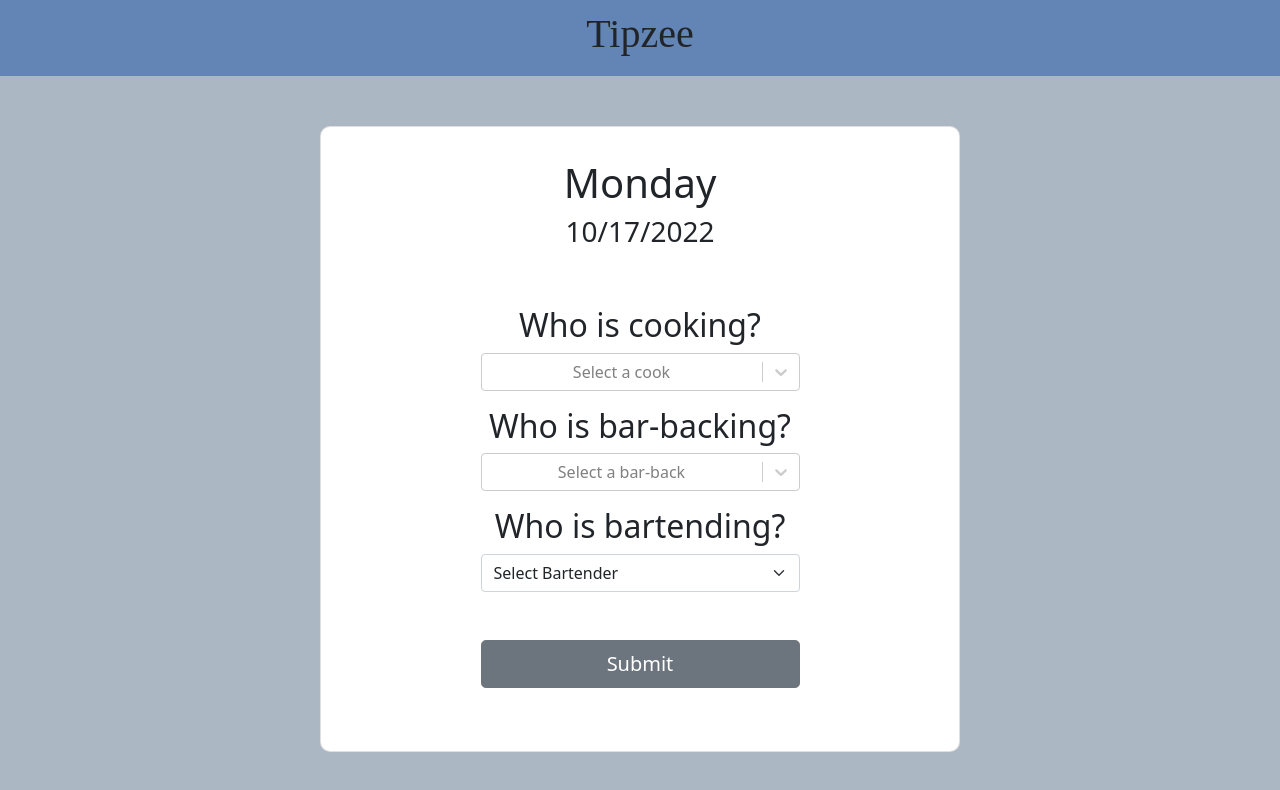
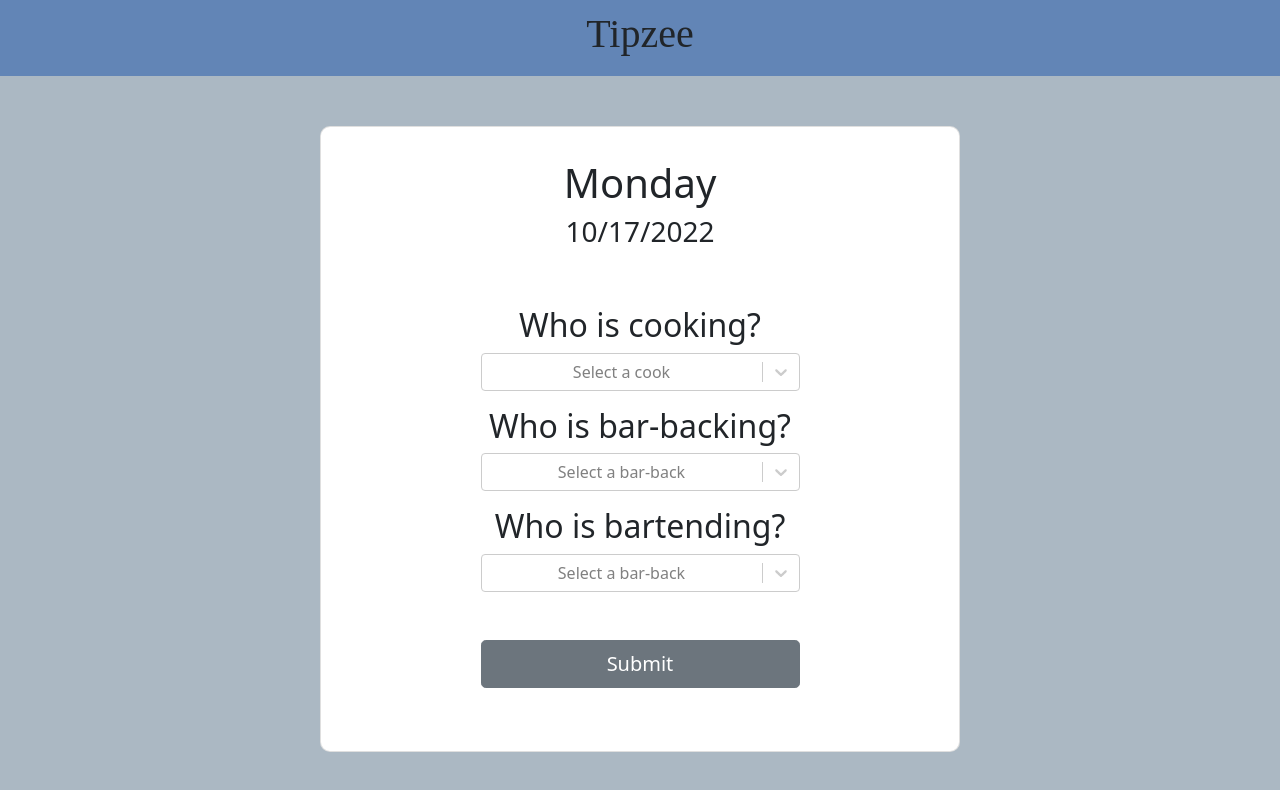
Before and after one commit to afrochef22/tipzee, a React (Create React App) app: page / in a window 1280 px wide. Shown: the top 790 px of the page. Built offline with nearby package versions, Linux system fonts and the light colour scheme; a web font is replaced by a local one.

Commit message:
Added Bartender component and refactored

```diff
--- a/src/App.js
+++ b/src/App.js
@@ -7,24 +7,24 @@
 const App = () => {
 	const enteredTips = {
 		bartenders: [
-			{ value: "", text: "Select Bartender", disabled: true },
-			{ value: "Ashanti Rogers", text: "Ashanti Rogers", tipsCollected: 0 },
-			{ value: "Michelle Rogers", text: "Michelle Rogers", tipsCollected: 0 },
-			{ value: "David Perricone", text: "David Perricone", tipsCollected: 0 },
-			{ value: "Hayley Pond", text: "Hayley Pond", tipsCollected: 0 },
-			{ value: "Jose Verde", text: "Jose Verde", tipsCollected: 0 },
-			{ value: "Kristin Lorenz", text: "Kristin Lorenz", tipsCollected: 0 },
-			{ value: "Michael Martin", text: "Micheal Martin", tipsCollected: 0 },
+			// { value: "", text: "Select Bartender", disabled: true },
+			{ value: "Ashanti Rogers", label: "Ashanti Rogers", tipsCollected: 0 },
+			{ value: "Michelle Rogers", label: "Michelle Rogers", tipsCollected: 0 },
+			{ value: "David Perricone", label: "David Perricone", tipsCollected: 0 },
+			{ value: "Hayley Pond", label: "Hayley Pond", tipsCollected: 0 },
+			{ value: "Jose Verde", label: "Jose Verde", tipsCollected: 0 },
+			{ value: "Kristin Lorenz", label: "Kristin Lorenz", tipsCollected: 0 },
+			{ value: "Michael Martin", label: "Micheal Martin", tipsCollected: 0 },
 			{
 				value: "Rachel Van Der Pol",
-				text: "Rachel Van Der Pol",
+				label: "Rachel Van Der Pol",
 				tipsCollected: 0,
 			},
-			{ value: "Andre Jalaian", text: "Andre Jalaian", tipsCollected: 0 },
-			{ value: "Erik Zinkel", text: "Erik Zinkel", tipsCollected: 0 },
-			{ value: "Aaron Montaigne", text: "Aaron Montaigne", tipsCollected: 0 },
-			{ value: "Charlie Miller", text: "Charlie Miller", tipsCollected: 0 },
-			{ value: "Tony Crouse", text: "Tony Crouse", tipsCollected: 0 },
+			{ value: "Andre Jalaian", label: "Andre Jalaian", tipsCollected: 0 },
+			{ value: "Erik Zinkel", label: "Erik Zinkel", tipsCollected: 0 },
+			{ value: "Aaron Montaigne", label: "Aaron Montaigne", tipsCollected: 0 },
+			{ value: "Charlie Miller", label: "Charlie Miller", tipsCollected: 0 },
+			{ value: "Tony Crouse", label: "Tony Crouse", tipsCollected: 0 },
 		],
 
 		barBacks: [
@@ -71,10 +71,14 @@
 	};
 
 	const removeWorkingBartender = (employee) => {
+		if (employee.length > 1) {
+			setWorkingBartender([]);
+		} else {
 			const newList = newWorkingBartenders.filter(
 				(bartender) => !bartender.includes(employee)
 			);
 			setWorkingBartender([...newList]);
+		}
 	};
 
 	const addWorkingBarBackHandler = (barBack) => {
@@ -83,18 +87,15 @@
 	};
 
 	const removeWorkingBarBack = (employee) => {
-
 		if (employee.length > 1) {
-
-			setWorkingBarBack([])
-		}else{
+			setWorkingBarBack([]);
+		} else {
 			const newList = workingBarBack.filter(
 				(barBack) => !barBack.includes(employee)
 			);
 			setWorkingBarBack([...newList]);
+		}
 	};
-		}
-
 
 	const addWorkingCookHandler = (cook) => {
 		setWorkingCook([...workingCook, cook]);
@@ -103,9 +104,8 @@
 
 	const removeWorkingCook = (employee) => {
 		if (employee.length > 1) {
-
-			setWorkingCook([])
-		}else{
+			setWorkingCook([]);
+		} else {
 			const newList = workingCook.filter((cook) => !cook.includes(employee));
 			setWorkingCook([...newList]);
 		}
--- a/src/components/Barback.js
+++ b/src/components/Barback.js
@@ -1,47 +1,33 @@
 import React, { useState } from "react";
 import { FormGroup, Input, Button, InputGroup } from "reactstrap";
-import Select from 'react-select';
+import Select from "react-select";
 import "./Barback.css";
 
 const BarBack = (props) => {
 	const [selected, setSelected] = useState("");
 
 	const addWorkingBarBack = (e) => {
+		if (e.length < props.workingBarBack.length) {
+			const l = e.map((barBack) => barBack.value);
 
-
-        if (e.length < props.workingBarBack.length) {
-
-            const l = e.map(barBack => barBack.value)
-
-
-              const array1 = props.workingBarBack.filter(function(item) {
+			const barBackToBeRemoved = props.workingBarBack.filter(function (item) {
 				return !l.includes(item);
-              })
-              props.removeWorkingBarBack(array1);
-
-
-        }
-         else{
+			});
+			props.removeWorkingBarBack(barBackToBeRemoved);
+		} else {
 			for (let i = 0; i < e.length; i++) {
 				props.newWorkingBarBack(e[i].value);
 			}
-
 		}
-
 	};
-
-
 
 	const barBacks = props.tips.barBacks
 		.filter((cook) => !props.workingCook.includes(cook.value))
-						.filter(
-							(bartender) => !props.workingBartender.includes(bartender.value)
-						)
+		.filter((bartender) => !props.workingBartender.includes(bartender.value))
 		.filter((barBack) => !props.workingBarBack.includes(barBack.value))
 		.map((barBack, i) => {
-                            return barBack
-                        })
-
+			return barBack;
+		});
 
 	return (
 		<div>
@@ -58,8 +44,6 @@
 					placeholder="Select a bar-back"
 					onChange={addWorkingBarBack}
 				/>
-
-
 			</FormGroup>
 		</div>
 	);
--- /dev/null
+++ b/src/components/Bartender.js
@@ -0,0 +1,51 @@
+import React, { useState } from "react";
+import { FormGroup } from "reactstrap";
+import Select from "react-select";
+import "./Barback.css";
+
+const Bartender = (props) => {
+	const addWorkingBartender = (e) => {
+		if (e.length < props.workingBartender.length) {
+			const l = e.map((bartender) => bartender.value);
+
+			const bartenderToBeRemoved = props.workingBartender.filter(function (
+				item
+			) {
+				return !l.includes(item);
+			});
+			props.removeWorkingBartender(bartenderToBeRemoved);
+		} else {
+			for (let i = 0; i < e.length; i++) {
+				props.newWorkingBartender(e[i].value);
+			}
+		}
+	};
+	const bartenders = props.tips.bartenders
+		.filter((cook) => !props.workingCook.includes(cook.value))
+		.filter((barBack) => !props.workingBarBack.includes(barBack.value))
+		.filter((bartender) => !props.workingBartender.includes(bartender.value))
+		.map((bartender, i) => {
+			return bartender;
+		});
+
+	return (
+		<div>
+			<FormGroup>
+				<h2 htmlFor="exampleSelect">Who is bartending?</h2>
+
+				<Select
+					options={bartenders}
+					key={bartenders.value}
+					isMulti
+					closeMenuOnSelect={false}
+					allowSelectAll={true}
+					hideSelectedOptions={false}
+					placeholder="Select a bar-back"
+					onChange={addWorkingBartender}
+				/>
+			</FormGroup>
+		</div>
+	);
+};
+
+export default Bartender;
--- a/src/components/Cook.js
+++ b/src/components/Cook.js
@@ -1,28 +1,22 @@
 import React, { useState } from "react";
 import { FormGroup, Input, Button, InputGroup } from "reactstrap";
-import Select from 'react-select';
+import Select from "react-select";
 import "./Cook.css";
 
 const Cook = (props) => {
 	const [selected, setSelected] = useState("");
 	const addWorkingCook = (e) => {
 		if (e.length < props.workingCook.length) {
+			const l = e.map((cook) => cook.value);
 
-            const l = e.map(cook => cook.value)
-
-
-              const array1 = props.workingCook.filter(function(item) {
+			const cookToBeRemoved = props.workingCook.filter(function (item) {
 				return !l.includes(item);
-              })
-              props.removeWorkingCook(array1);
-
-
-        }
-         else{
+			});
+			props.removeWorkingCook(cookToBeRemoved);
+		} else {
 			for (let i = 0; i < e.length; i++) {
 				props.newWorkingCook(e[i].value);
 			}
-
 		}
 	};
 
@@ -33,54 +27,17 @@
 	};
 
 	const cooks = props.tips.cooks
-	.filter(
-		(bartender) => !props.workingBartender.includes(bartender.value)
-	)
+		.filter((bartender) => !props.workingBartender.includes(bartender.value))
 		.filter((barBack) => !props.workingBarBack.includes(barBack.value))
 		.filter((cook) => !props.workingCook.includes(cook.value))
 		.map((cook, i) => {
-		return cook
-	})
+			return cook;
+		});
 
 	return (
 		<div>
 			<FormGroup>
 				<h2>Who is cooking?</h2>
-				{/* {props.workingCook.map((cook, i) => (
-					<InputGroup
-						className="select-bartender"
-						key={cook}
-						onSubmit={removeHandler}
-					>
-						<Input readOnly defaultValue={cook} id={cook} />
-						<Button color="danger" value={cook} onClick={removeHandler}>
-							Remove
-						</Button>
-					</InputGroup>
-				))}
-				<Input
-					id=""
-					type="select"
-					value={""}
-					placeholder="Select a cook"
-					onChange={addWorkingCook}
-				>
-					{props.tips.cooks
-						.filter(
-							(bartender) => !props.workingBartender.includes(bartender.value)
-						)
-						.filter((barBack) => !props.workingBarBack.includes(barBack.value))
-						.filter((cook) => !props.workingCook.includes(cook.value))
-						.map((cook, i) => (
-							<option
-								disabled={cook.disabled}
-								key={cook.value}
-								value={cook.value}
-							>
-								{cook.text}
-							</option>
-						))}
-				</Input> */}
 
 				<Select
 					options={cooks}
--- a/src/components/TipBreakDown.js
+++ b/src/components/TipBreakDown.js
@@ -1,10 +1,18 @@
-import React from "react";
+import React, { useState } from "react";
 
 import { Card, Col, FormGroup, Label, Button } from "reactstrap";
 import "./TipBreakDown.css";
 import "bootstrap/dist/css/bootstrap.min.css";
 
 const TipBreakDown = (props) => {
+	const [numberOfBartenders, setNumberOfBartenders] = useState(0);
+	const [totalTipsCollected, setTotalTipsCollected] = useState(0);
+
+	const backBtnHandler = (e) => {
+		setNumberOfBartenders(0);
+		setTotalTipsCollected(0);
+	};
+
 	const cooksTips = parseFloat(Number(props.totalFoodSales) * 0.15).toFixed(2);
 
 	const tipsPerCook = parseFloat(cooksTips / props.numberOfCooks);
@@ -58,6 +66,14 @@
 						</FormGroup>
 					))}
 				</div>
+				<Button
+					onClick={backBtnHandler}
+					className="button-block bg2"
+					size="lg"
+					type="submit"
+				>
+					Back
+				</Button>
 			</Card>
 		</div>
 	);
--- a/src/components/TipForm.js
+++ b/src/components/TipForm.js
@@ -10,6 +10,7 @@
 	InputGroup,
 } from "reactstrap";
 import CurrentShift from "./CurrentShift";
+import Bartender from "./Bartender";
 import BarBack from "./Barback";
 import Cook from "./Cook";
 import "./TipForm.css";
@@ -90,49 +91,14 @@
 								workingCook={props.workingCook}
 							/>
 
-							<h2 htmlFor="exampleSelect">Who is bartending?</h2>
-							{props.workingBartender.map((bartender, i) => (
-								<InputGroup
-									className="select-bartender"
-									key={bartender}
-									onSubmit={removeHandler}
-								>
-									<Input readOnly defaultValue={bartender} id={bartender} />
-									<Button
-										color="danger"
-										value={bartender}
-										onClick={removeHandler}
-									>
-										Remove
-									</Button>
-								</InputGroup>
-							))}
-							<Input
-								id=""
-								type="select"
-								value={selected}
-								placeholder="Select a bartender"
-								onChange={addWorkingBartender}
-							>
-								{props.tips.bartenders
-									.filter((cook) => !props.workingCook.includes(cook.value))
-									.filter(
-										(barBack) => !props.workingBarBack.includes(barBack.value)
-									)
-									.filter(
-										(bartender) =>
-											!props.workingBartender.includes(bartender.value)
-									)
-									.map((bartender, i) => (
-										<option
-											disabled={bartender.disabled}
-											key={bartender.value}
-											value={bartender.value}
-										>
-											{bartender.text}
-										</option>
-									))}
-							</Input>
+							<Bartender
+								tips={props.tips}
+								workingBarBack={props.workingBarBack}
+								newWorkingBartender={props.newWorkingBartender}
+								removeWorkingBartender={props.removeWorkingBartender}
+								workingBartender={props.workingBartender}
+								workingCook={props.workingCook}
+							/>
 						</FormGroup>
 					</Form>
 					<Button
```
Also changed, not shown: src/components/Barteder.css (added). Lines whose indentation alone changed are shown as unchanged.
